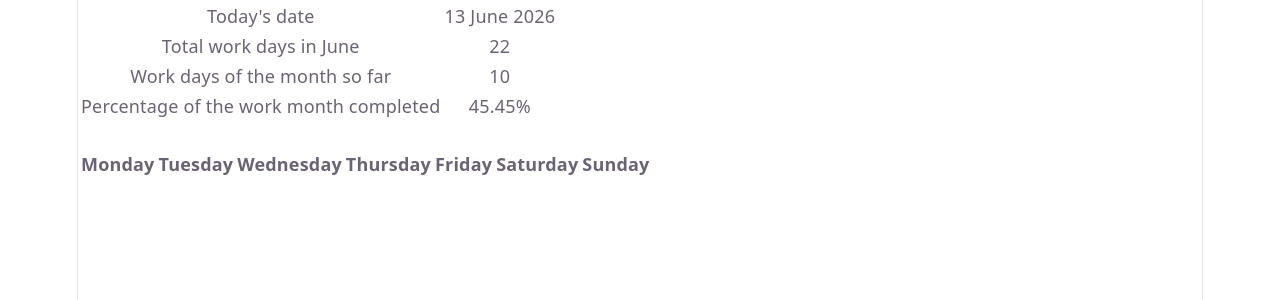
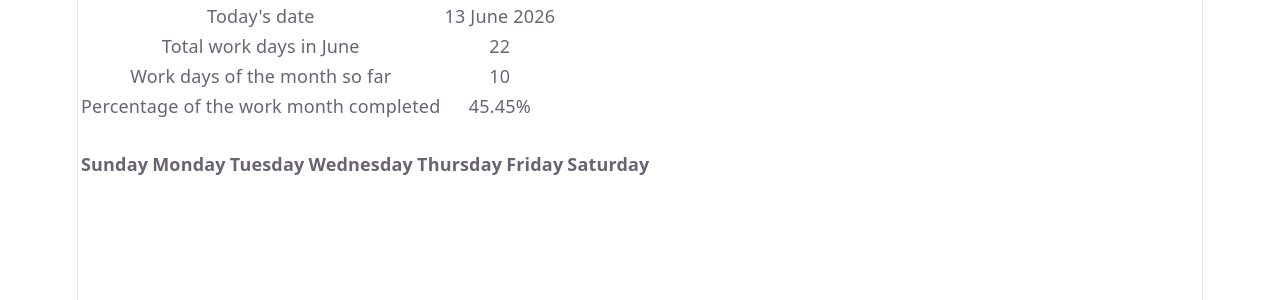
Before and after one commit to hwbrent/tempo, a React (Vite) app: page / in a window 1280 px wide. Shown: the top 300 px of the page. Built offline with nearby package versions, Linux system fonts and the light colour scheme.

Commit message:
Use day names in table

```diff
--- a/src/App.tsx
+++ b/src/App.tsx
@@ -109,19 +109,12 @@ function getCalendar(currentDate: Date): JSX.Element {
   console.log(rows);
   console.log(dayNames);
 
+  const headTr = Object.values(dayNames).map((name) => <th>{name}</th>);
+
   return (
     <table>
       <thead>
-        <tr>
-          {/* TODO: use i18n/l10n version of day names */}
-          <th>Monday</th>
-          <th>Tuesday</th>
-          <th>Wednesday</th>
-          <th>Thursday</th>
-          <th>Friday</th>
-          <th>Saturday</th>
-          <th>Sunday</th>
-        </tr>
+        <tr>{headTr}</tr>
       </thead>
       <tbody></tbody>
     </table>
```
